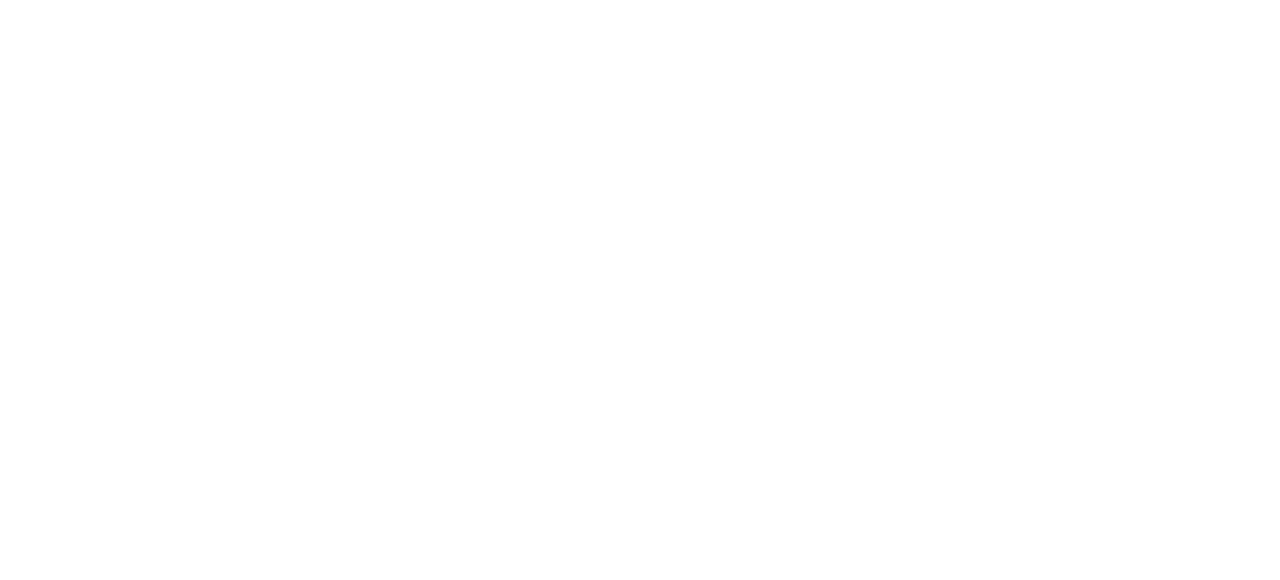
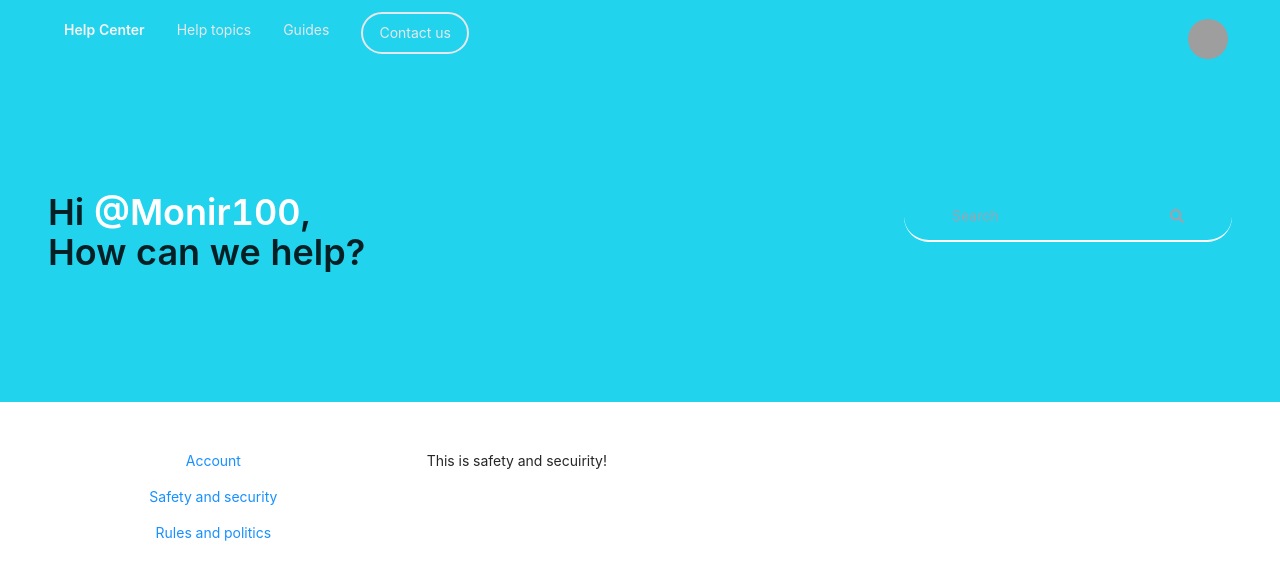
Before and after one commit to TeamHero6/knot-client, a React (Create React App) app: page /FAQ/safetyandsecuirity in a window 1280 px wide. Before the commit this address had no page. Shown: the top 580 px of the page. Built offline with nearby package versions, Linux system fonts and the light colour scheme; grey boxes are pictures that could not be loaded; the HTML template or start-up script is replaced by a standard one.

Commit message:
faq page added

```diff
--- a/src/App.js
+++ b/src/App.js
@@ -2,7 +2,10 @@
 import { Route, Routes } from "react-router-dom";
 import "./App.css";
 import Blog from "./Components/AdditionalLinkPages/Blog/Blog";
+import AccountManagement from "./Components/AdditionalLinkPages/FAQ/AccountManagement/AccountManagement";
 import Faq from "./Components/AdditionalLinkPages/FAQ/Faq";
+import RulesAndPolitics from "./Components/AdditionalLinkPages/FAQ/RulesAndPolitics/RulesAndPolitics";
+import SafetyAndSecurity from "./Components/AdditionalLinkPages/FAQ/SafetyAndSecurity/SafetyAndSecurity";
 import About from "./Components/Pages/About/About";
 import Login from "./Components/Pages/Authentications/Login/Login";
 import Signup from "./Components/Pages/Authentications/Signup/Signup";
@@ -17,7 +20,17 @@
                 <Route path="/signup" element={<Signup />} />
                 <Route path="/about" element={<About />} />
                 <Route path="/blog" element={<Blog />} />
-                <Route path="/FAQ" element={<Faq />} />
+                <Route path="/FAQ" element={<Faq />}>
+                    <Route index element={<AccountManagement />} />
+                    <Route
+                        path="safetyandsecuirity"
+                        element={<SafetyAndSecurity />}
+                    />
+                    <Route
+                        path="rules&politics"
+                        element={<RulesAndPolitics />}
+                    />
+                </Route>
             </Routes>
         </div>
     );
--- /dev/null
+++ b/src/Components/AdditionalLinkPages/FAQ/AccountManagement/AccountManagement.js
@@ -0,0 +1,7 @@
+import React from "react";
+
+const AccountManagement = () => {
+    return <div>This is account management?</div>;
+};
+
+export default AccountManagement;
--- a/src/Components/AdditionalLinkPages/FAQ/Faq.js
+++ b/src/Components/AdditionalLinkPages/FAQ/Faq.js
@@ -1,8 +1,10 @@
 import React from "react";
 import { FaSearch } from "react-icons/fa";
+import { Link, Outlet } from "react-router-dom";
 
 const Faq = () => {
     return (
+        <div>
             <div>
                 <section className="flex justify-between px-8 h-[80px] items-center lg:px-12 bg-cyan-400">
                     <div className=" hidden md:flex">
@@ -12,7 +14,9 @@
                         <p className="mx-4 text-sm py-2 text-gray-200">
                             Help topics
                         </p>
-                    <p className="mx-4 text-sm py-2 text-gray-200">Guides</p>
+                        <p className="mx-4 text-sm py-2 text-gray-200">
+                            Guides
+                        </p>
                         <p className="border-2 border-gray-200 text-gray-200 bg-transparent mx-4 py-2 rounded-full px-4 hover:bg-white hover:text-cyan-400 hover:border-gray-100 duration-300 cursor-pointer">
                             Contact us
                         </p>
@@ -50,7 +54,8 @@
                 <section className=" md:flex md:justify-between py-28 px-8 lg:px-12 bg-cyan-400">
                     <div>
                         <h1 className="text-4xl font-semibold">
-                        Hi <span className="text-white">@Monir100</span>, <br />
+                            Hi <span className="text-white">@Monir100</span>,{" "}
+                            <br />
                             How can we help?
                         </h1>
                     </div>
@@ -67,6 +72,25 @@
                         </button>
                     </div>
                 </section>
+            </div>{" "}
+            {/*FAQ Header*/}
+            {/* //Dashboard */}
+            <section className="w-full flex my-12">
+                <div className="text-gray-500 w-1/3 text-center">
+                    <Link to="/FAQ">
+                        <p>Account</p>
+                    </Link>
+                    <Link to="safetyandsecuirity">
+                        <p>Safety and security</p>
+                    </Link>
+                    <Link to="rules&politics">
+                        <p>Rules and politics</p>
+                    </Link>
+                </div>
+                <div>
+                    <Outlet />
+                </div>
+            </section>
         </div>
     );
 };
--- /dev/null
+++ b/src/Components/AdditionalLinkPages/FAQ/RulesAndPolitics/RulesAndPolitics.js
@@ -0,0 +1,7 @@
+import React from "react";
+
+const RulesAndPolitics = () => {
+    return <div>This is rules and politics!</div>;
+};
+
+export default RulesAndPolitics;
--- /dev/null
+++ b/src/Components/AdditionalLinkPages/FAQ/SafetyAndSecurity/SafetyAndSecurity.js
@@ -0,0 +1,7 @@
+import React from "react";
+
+const SafetyAndSecurity = () => {
+    return <div>This is safety and secuirity!</div>;
+};
+
+export default SafetyAndSecurity;
```
Lines whose indentation alone changed are shown as unchanged.
